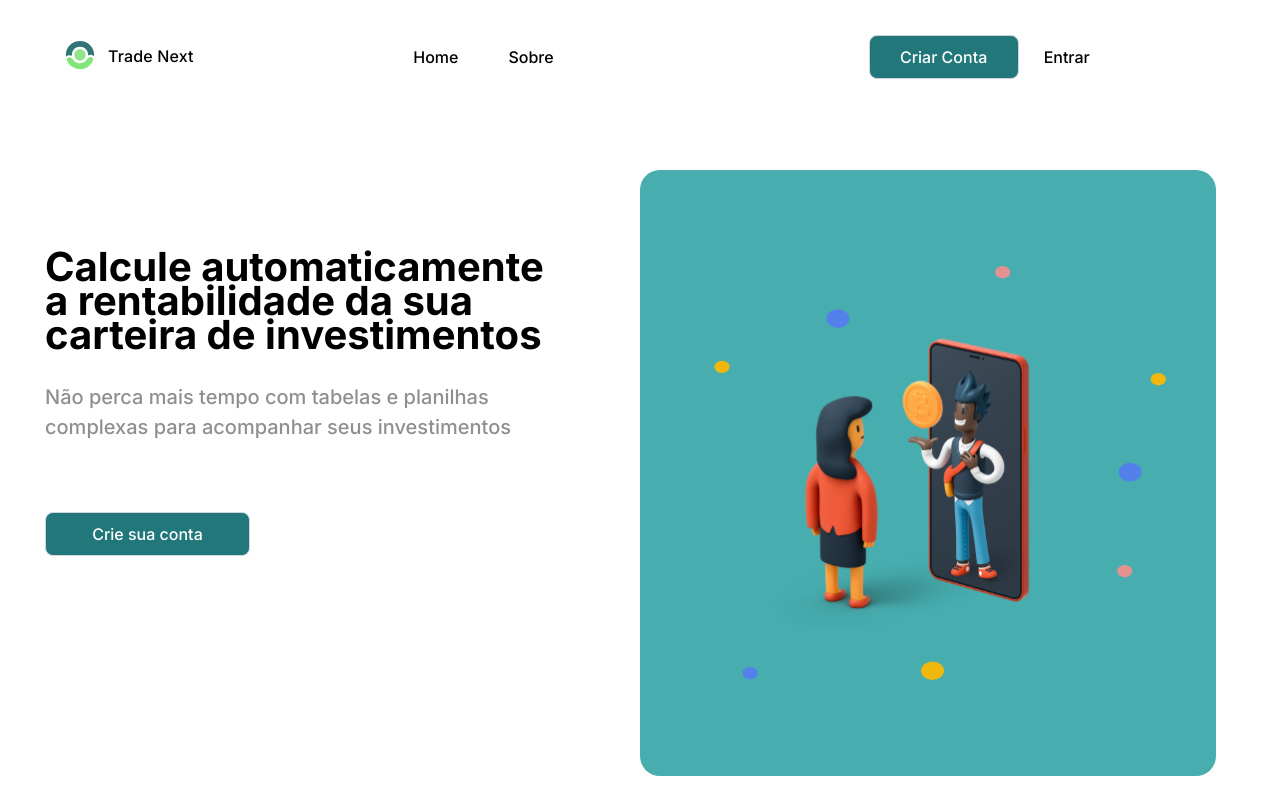
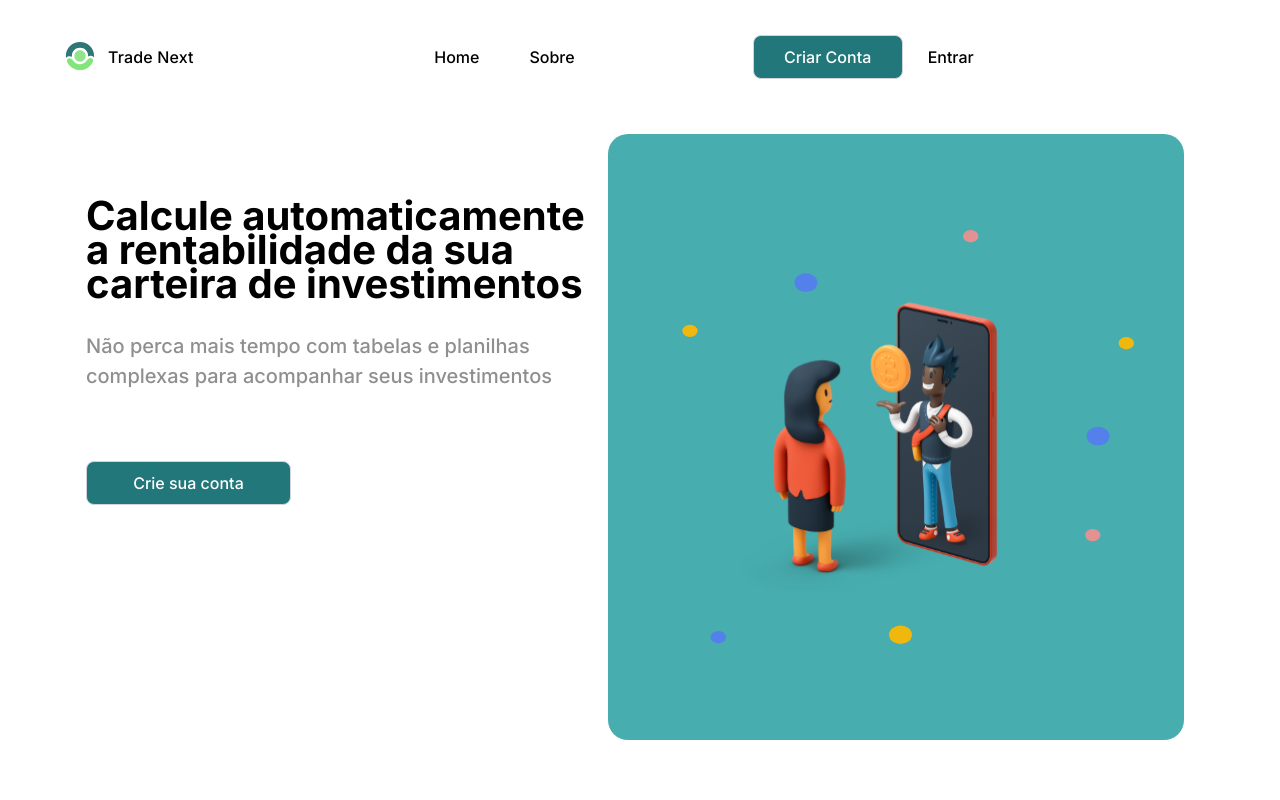
Before and after one commit to tkzuum/Control-Financial, a Next.js app: page / in a window 1280 px wide. Built offline with nearby package versions, Linux system fonts and the light colour scheme.

Commit message:
versao atualizada

```diff
--- a/src/components/Button/index.js
+++ b/src/components/Button/index.js
@@ -22,5 +22,6 @@ const Button = styled.button`
         height: 44px;
         width: 310px;
     }
+
 `
 export default Button;
--- a/src/pages/index.js
+++ b/src/pages/index.js
@@ -1,9 +1,8 @@
-import { useState } from "react";
 import Link from 'next/link'
 import Head from 'next/head'
 import Image from 'next/image'
 
-import{
+import {
   Menu,
   Content,
   ImageInvestments,
@@ -22,24 +21,34 @@ export default function Home() {
         <title>TradeNext</title>
         <meta name="viewport" content="width=device-width, initial-scale=1" />
       </Head>
-      <Logo>
-            <Image
+
+      <Menu>
+        <Logo>
+          <Image
             src="/images/logo.svg"
             alt="logo"
             width="32"
-            height="32"/>
+            height="32" />
 
-            <p>Trade Next</p>
+          <p>Trade Next</p>
         </Logo>
-      <Menu>
-        <Link href="/"><a>Home</a></Link>
-        <Link href="/"><a>Sobre</a></Link>
+        <ul>
+          <li>
+            <Link href="/"><a>Home</a></Link>
+          </li>
+          <li>
+            <Link href="/"><a>Sobre</a></Link>
+          </li>
+          <Links>
+            <li>
+              <Link href="/signUp"><a><Button backgroundColor={'rgba(33, 119, 121, 1)'} color={'white'}>Criar Conta</Button></a></Link>
+            </li>
+            <li>
+              <Link href="/login"><a>Entrar</a></Link>
+            </li>
+          </Links>
+        </ul>
 
-        <Links>
-        <Link href="/signUp"><a><Button backgroundColor={'rgba(33, 119, 121, 1)'} color={'white'}>Criar Conta</Button></a></Link>
-
-          <Link href="/login"><a>Entrar</a></Link>
-        </Links>
       </Menu>
 
       <Content>
@@ -48,7 +57,7 @@ export default function Home() {
             src="/images/investment.svg"
             alt="investment"
             width="718"
-            height="515"/>
+            height="515" />
         </ImageInvestments>
         <ContentStart>
           <h1>Calcule automaticamente a rentabilidade da sua carteira de investimentos</h1>
--- a/src/styles/index.js
+++ b/src/styles/index.js
@@ -1,16 +1,17 @@
 import styled from 'styled-components'
 
-export const Menu =  styled.div`
-    width: 500px;
+export const Menu = styled.div`
+    >ul{
+        width: 100vw;
         display: flex;
+        flex-direction: row;
         align-items: center;
-    justify-content: center;
-    flex-direction: row;
         position: relative;
+        top: 35px;
         left: 30%;
-    top: 20px;
 
-    > a{
+        > li{
+            > a {
                 text-decoration: none;
                 margin-right: 50px;
                 color: black;
@@ -20,18 +21,33 @@ export const Menu =  styled.div`
                 line-height: 20px;
                 letter-spacing: 0em;
             }
-`;
 
-export const Links =  styled.div`
-    position: relative;
-    left: 50%;
+            > a:hover{
+                color:#119598
+            }
+        }
+
+    @media (min-width: 950px) {
         display: flex;
         flex-direction: row;
         align-items: center;
         justify-content: center;
+        position: relative;
+        left: 0px;
 
-    padding: 15px;
 
+    }
+}
+
+`;
+
+export const Links = styled.div`
+    display: flex;
+    flex-direction: row;
+    align-items: center;
+
+
+    > li{
         > a{
             text-decoration: none;
             color: black;
@@ -40,6 +56,11 @@ export const Links =  styled.div`
             font-weight: 500;
             line-height: 20px;
             letter-spacing: 0em;
+         }
+
+         > a:hover{
+                color:#119598
+            }
     }
 
     Button{
@@ -51,19 +72,30 @@ export const Links =  styled.div`
         background-color: #119598;
     }
 
+    @media (min-width: 950px) {
+        position: relative;
+        left: 10%;
+        display: flex;
+        flex-direction: row;
+        align-items: center;
+    }
+
 `;
 
-export const Logo =  styled.div`
+export const Logo = styled.div`
     display: flex;
-    flex-direction: column;
+    flex-direction: row;
     align-items: center;
     position: absolute;
-    top: 70px;
+    left: 5%;
+    top: 41px;
+    width: 130px;
+    height: 30px;
 
-    @media (min-width: 867px) {
+    @media (min-width: 800px) {
         position: absolute;
         left: 5%;
-        top: 40px;
+        top: 41px;
         width: 130px;
         height: 30px;
         display: flex;
@@ -71,6 +103,7 @@ export const Logo =  styled.div`
 
         >p{
             position: absolute;
+            font-family: 'Inter';
             height: 19px;
             width: 86px;
             left: 44px;
@@ -81,9 +114,11 @@ export const Logo =  styled.div`
     > p{
         height: 19px;
         width: 86px;
+        position: absolute;
+        left: 44px;
+        top: 6.5px;
 
         font-family: 'Inter';
-        font-size: 16px;
         font-weight: 500;
         line-height: 19px;
         letter-spacing: 0.01em;
@@ -91,35 +126,55 @@ export const Logo =  styled.div`
     }
 `;
 
-export const Content =  styled.div``;
+export const Content = styled.div`
+    display: flex;
+    justify-content: center;
+    align-items:center;
+    flex-direction: row-reverse;
 
-export const ImageInvestments =  styled.div`
-    position: absolute;
+    @media (max-width: 950px) {
+        display: flex;
+        justify-content: center;
+        align-items:center;
+        flex-direction: column;
+
+    }
+`;
+
+export const ImageInvestments = styled.div`
+    position: relative;
     height: 35vh;
     width: 45%;
     max-width: 600px;
     min-width: 450px;
-    left: 50%;
-    top: 170px;
+
+    top: 80px;
     border-radius: 20px;
     padding: 163px 0px 163px 0px;
+    margin: 10px;
 
     background-color: #47ADAF;
     display: flex;
     justify-content: center;
     align-items: center;
 
+    @media (max-width: 950px) {
+        height: 15vh;
+        width: 70vw;
+
+        margin-bottom: 200px;
+    }
+
 `;
 
-export const ContentStart =  styled.div`
-
+export const ContentStart = styled.div`
     width: 40%;
     display: flex;
     flex-direction: column;
     align-items:start;
-    position: absolute;
-    left: 45px;
-    top: 250px;
+    position: relative;
+
+    bottom: 55px;
 
     > h1{
         font-family: 'Inter';
@@ -155,4 +210,16 @@ export const ContentStart =  styled.div`
         }
     }
 
+    @media (max-width: 950px) {
+        width: 90vw;
+        position: relative;
+        left: 35px;
+
+        >a{
+            position: relative;
+            top: 70px;
+        }
+
+    }
+
 `;
```
Also changed, not shown: src/components/SignUpForm/index.js (+9 -0 lines), src/components/SignUpForm/style.js (+30 -0 lines). Lines whose indentation alone changed are shown as unchanged.
